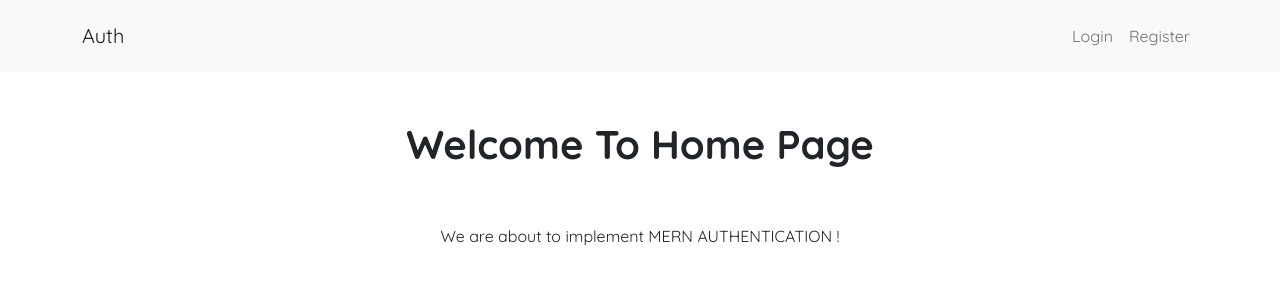
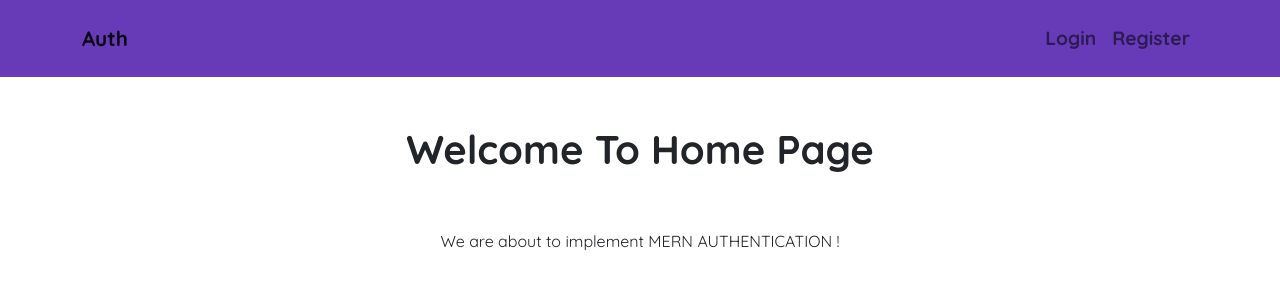
Before and after one commit to desi-programmer/mern-authentication, a React (Create React App) app: page / in a window 1280 px wide. Shown: the top 300 px of the page. Built offline with nearby package versions, Linux system fonts and the light colour scheme.

Commit message:
Added Navbar Styles

```diff
--- a/src/index.css
+++ b/src/index.css
@@ -9,6 +9,20 @@ code {
     monospace;
 }
 
+.navbar-expand-lg {
+  background-color: #673AB7 !important;
+}
+
+.navbar-brand {
+  font-size: 1.3em;
+  font-weight: 700;
+}
+
+.nav-link {
+  font-size: 1.2em;
+  font-weight: 600;
+}
+
 .googleBtn {
   background-color: #eee;
 }
```
Also changed, not shown: 1 other file (tests, documents, lock files or other folders).
